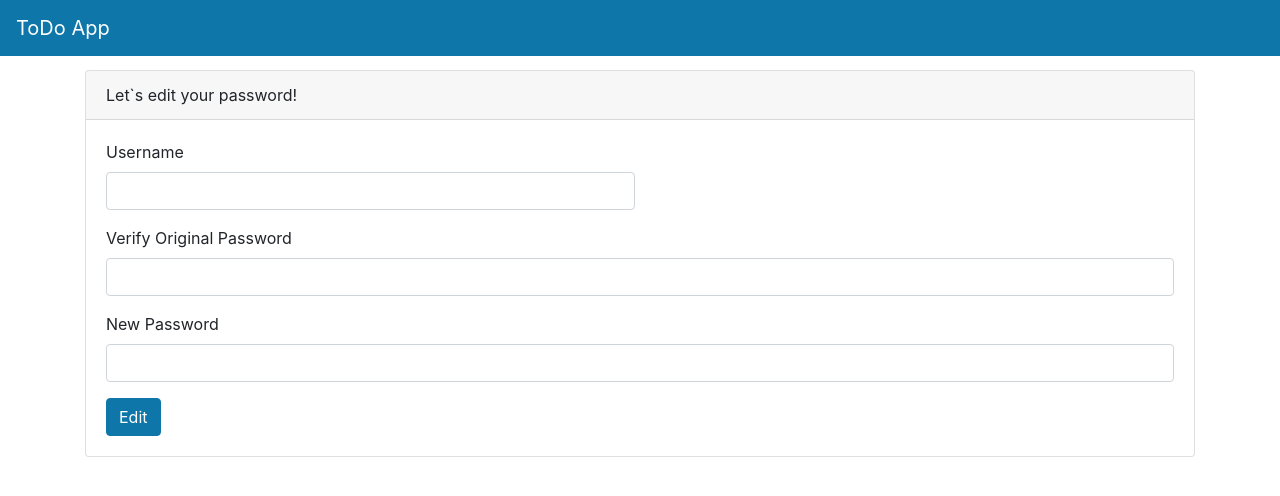
After one commit to Badx86/FastAPI, a FastAPI app: template Project_5/TodoApp/templates/edit-user-password.html in a window 1280 px wide. The commit adds this page. Shown: the top 496 px of the page. Run offline with FastAPI, Linux system fonts and the light colour scheme; the template is opened without the code that fills it, so the values that code supplies are empty; some libraries are stand-ins or nearby versions.

Commit message:
Add Change Password func

```diff
--- a/Project_5/TodoApp/main.py
+++ b/Project_5/TodoApp/main.py
@@ -1,9 +1,10 @@
 from fastapi import FastAPI
 import models
 from database import engine
-from routers import auth, todos
+from routers import auth, todos, users
+from starlette import status
 from starlette.staticfiles import StaticFiles
-
+from starlette.responses import RedirectResponse
 
 # Инициализация FastAPI-приложения
 app = FastAPI()
@@ -15,7 +16,15 @@ models.Base.metadata.create_all(bind=engine)
 # Все файлы будут доступны по пути /static/{filename}
 app.mount("/static", StaticFiles(directory="static"), name="static")
 
-# Включение роутеров из модулей `auth` и `todos`
+
+# Редирект с корневого пути на /todos
+@app.get("/")
+async def root():
+    return RedirectResponse(url="/todos", status_code=status.HTTP_302_FOUND)
+
+
+# Включение роутеров из модулей `auth`, `todos` и 'users'
 # Теперь все пути, определенные в этих роутерах, будут доступны в приложении
 app.include_router(auth.router)
 app.include_router(todos.router)
+app.include_router(users.router)
--- /dev/null
+++ b/Project_5/TodoApp/templates/edit-user-password.html
@@ -0,0 +1,42 @@
+{% include 'layout.html' %}
+
+<div class="container">
+    <div class="card">
+
+        <div class="card-header">
+            Let`s edit your password!
+        </div>
+
+        <div class="card-body">
+            {% if msg %}
+                {% if msg == 'Password updated' %}
+                <div class="alert alert-success" role="alert">
+                    {{msg}}
+                </div>
+                {% else %}
+                <div class="alert alert-danger" role="alert">
+                    {{msg}}
+                </div>
+                {% endif %}
+            {% endif %}
+
+            <form method="POST" action="/users/edit-password">
+                <div class="form-row">
+                    <div class="form-group col-md-6">
+                        <label>Username</label>
+                        <input type="text" class="form-control" name="username" required>
+                    </div>
+                </div>
+                <div class="form-group">
+                    <label>Verify Original Password</label>
+                    <input type="password" class="form-control" name="password" required>
+                </div>
+                <div  class="form-group">
+                    <label>New Password</label>
+                    <input type="password" class="form-control" name="password2" required>
+                </div>
+                <button type="submit" class="btn btn-primary">Edit</button>
+            </form>
+        </div>
+    </div>
+</div>
--- a/Project_5/TodoApp/templates/navbar.html
+++ b/Project_5/TodoApp/templates/navbar.html
@@ -17,6 +17,11 @@
             <ul class="navbar-nav ml-auto">
                 {% if user %}
                 <li class="nav-item m-1">
+                    <a type="button" class="btn btn-outline-light" href="/users/edit-password">
+                        Edit User
+                    </a>
+                </li>
+                <li class="nav-item m-1">
                     <a type="button" class="btn btn-outline-light" href="/auth/logout">Logout</a>
                 </li>
                 {% endif %}
```
Also changed, not shown: Project_5/TodoApp/routers/auth.py (+5 -2 lines), Project_5/TodoApp/routers/users.py (added, +75 -0 lines).
